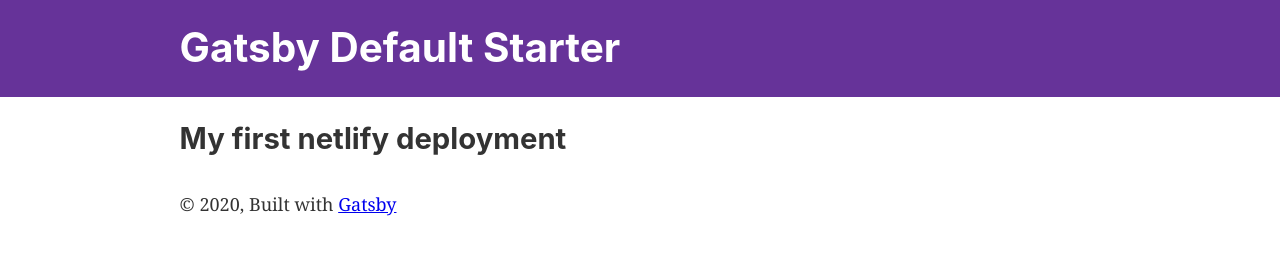
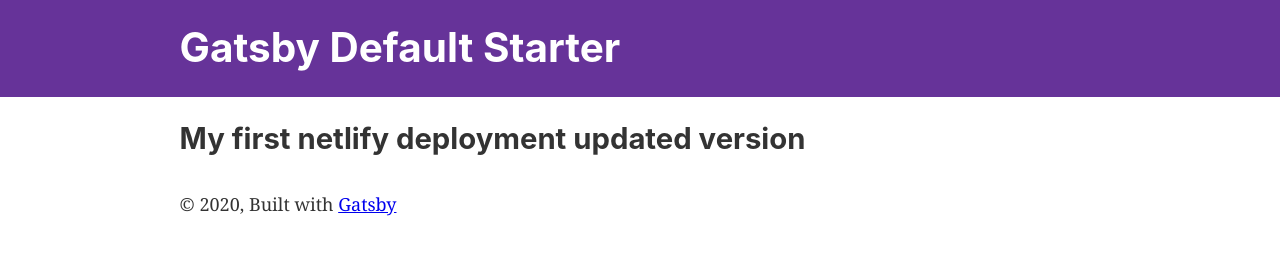
Before and after one commit to bilalfareed83/gatsby-netlify, a Gatsby site: page / in a window 1280 px wide. Built offline with nearby package versions, Linux system fonts and the light colour scheme; Gatsby itself is replaced by a stand-in of ours.

Commit message:
update index.js

```diff
--- a/src/pages/index.js
+++ b/src/pages/index.js
@@ -7,7 +7,7 @@ import SEO from "../components/seo"
 
 const IndexPage = () => (
   <Layout>
-    <h2>My first netlify deployment</h2>
+    <h2>My first netlify deployment updated version</h2>
   </Layout>
 )
 
```
